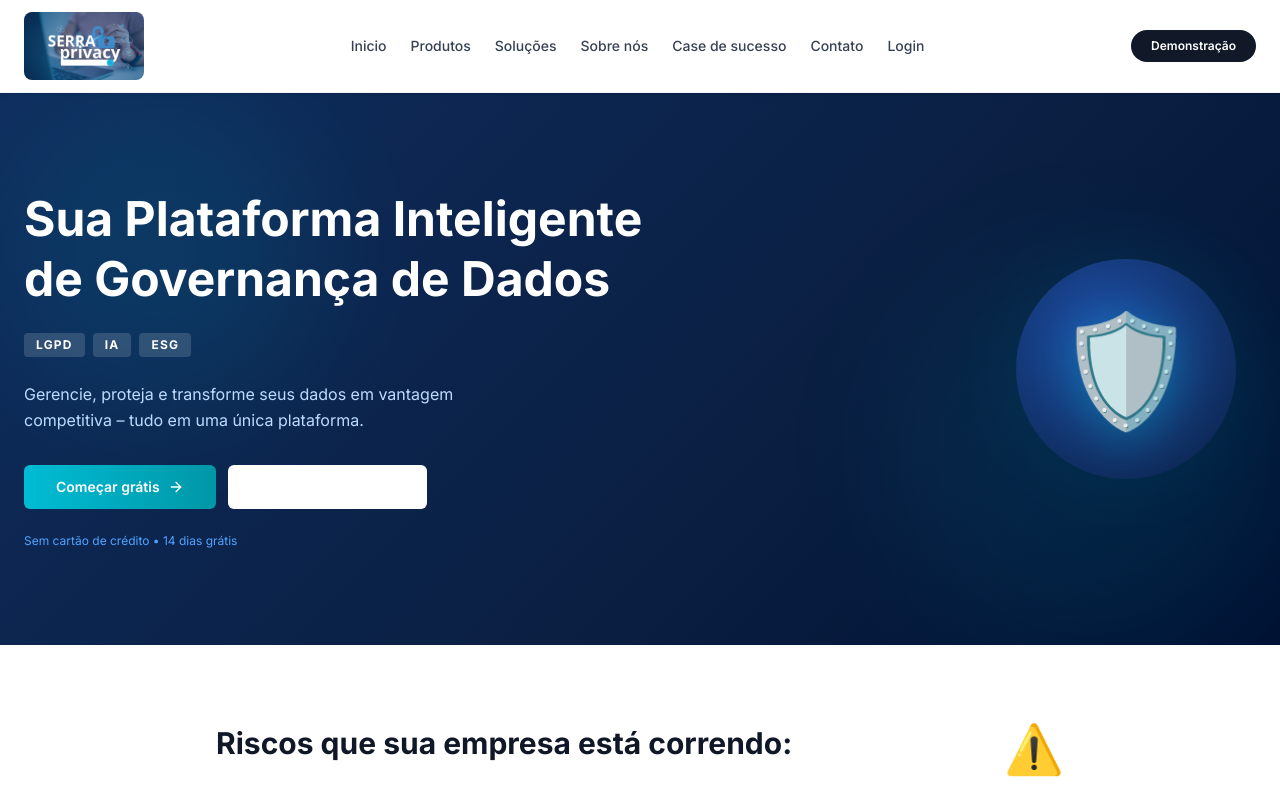
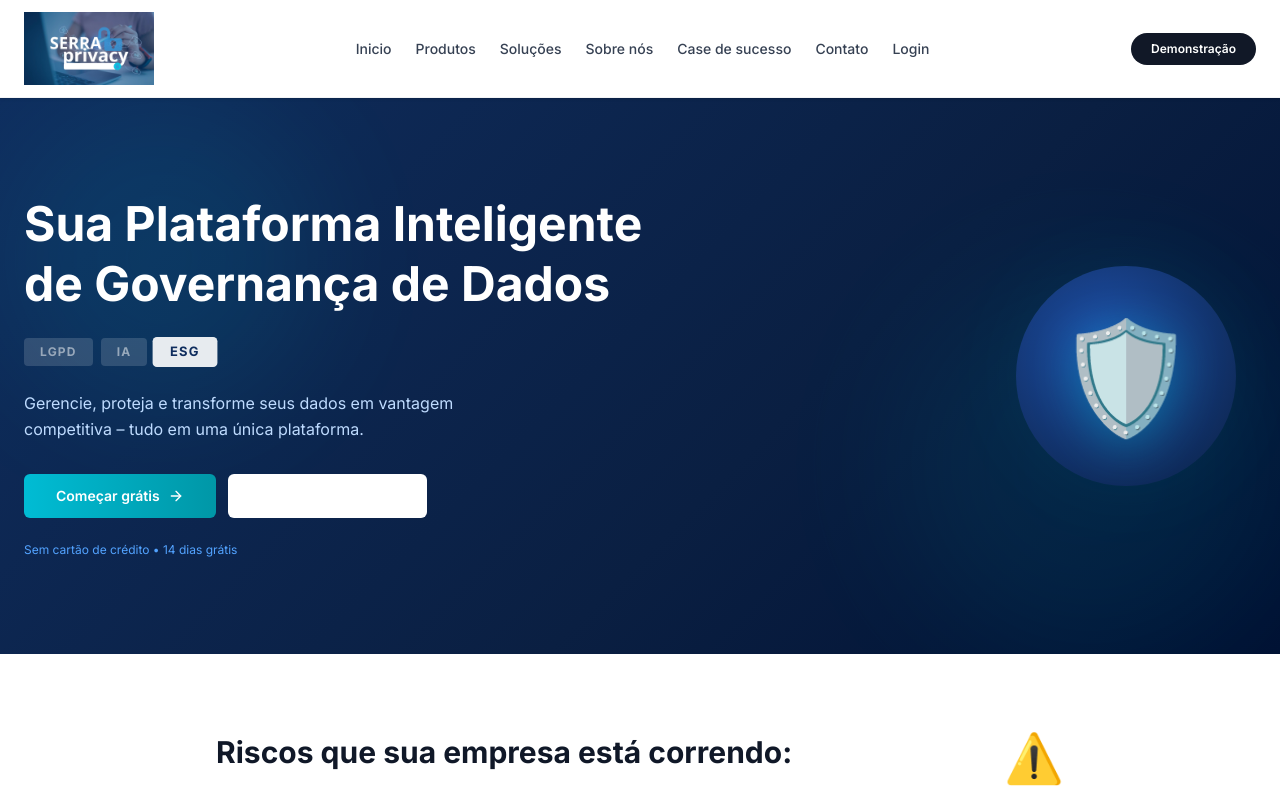
Before and after one commit to omatsudev/lgpd-platform, a Next.js app: page / in a window 1280 px wide. Shown: the top 800 px of the page. Built offline with nearby package versions, Linux system fonts and the light colour scheme.

Commit message:
feat: logo sem borda e badges LGPD/IA/ESG com animação cíclica

```diff
--- a/app/page.tsx
+++ b/app/page.tsx
@@ -3,6 +3,7 @@ import Image from 'next/image'
 import { Database, GraduationCap, AlertTriangle, Users, CheckCircle, ArrowRight, Building2, Shield, Lock, Megaphone, Scale, DollarSign, ChevronRight } from 'lucide-react'
 import { Button } from '@/components/ui/button'
 import { Card, CardContent } from '@/components/ui/card'
+import { AnimatedBadges } from '@/components/home/animated-badges'
 
 const features = [
   { icon: Database, title: 'Inventário de Dados', description: 'Mapeie todos os dados pessoais tratados com base legal e finalidade.', color: '#0f2d5e', bg: '#e8eef7' },
@@ -50,7 +51,7 @@ export default function HomePage() {
       <nav className="sticky top-0 z-50 bg-white border-b border-gray-100 shadow-sm">
         <div className="max-w-7xl mx-auto px-6 py-3 flex items-center justify-between gap-6">
           <Link href="/" className="flex-shrink-0">
-            <Image src="/logo.jpg" alt="Serra Privacy" width={120} height={42} className="object-contain rounded-lg" priority />
+            <Image src="/logo.jpg" alt="Serra Privacy" width={130} height={46} className="object-contain" priority />
           </Link>
 
           <div className="hidden lg:flex items-center gap-6 text-sm font-medium text-gray-700">
@@ -85,13 +86,7 @@ export default function HomePage() {
               Sua Plataforma Inteligente<br />de Governança de Dados
             </h1>
 
-            <div className="flex flex-wrap gap-2 justify-center lg:justify-start">
-              {['LGPD', 'IA', 'ESG'].map(tag => (
-                <span key={tag} className="px-3 py-1 rounded-sm text-xs font-bold tracking-widest text-white" style={{ background: 'rgba(255,255,255,0.15)' }}>
-                  {tag}
-                </span>
-              ))}
-            </div>
+            <AnimatedBadges />
 
             <p className="text-base text-blue-200 max-w-md leading-relaxed">
               Gerencie, proteja e transforme seus dados em vantagem competitiva – tudo em uma única plataforma.
--- /dev/null
+++ b/components/home/animated-badges.tsx
@@ -0,0 +1,34 @@
+'use client'
+
+import { useEffect, useState } from 'react'
+
+const BADGES = ['LGPD', 'IA', 'ESG']
+
+export function AnimatedBadges() {
+  const [active, setActive] = useState(0)
+
+  useEffect(() => {
+    const interval = setInterval(() => {
+      setActive(i => (i + 1) % BADGES.length)
+    }, 2000)
+    return () => clearInterval(interval)
+  }, [])
+
+  return (
+    <div className="flex flex-wrap gap-2 justify-center lg:justify-start">
+      {BADGES.map((tag, i) => (
+        <span
+          key={tag}
+          className="px-4 py-1.5 rounded-sm text-xs font-bold tracking-widest transition-all duration-500"
+          style={
+            i === active
+              ? { background: 'rgba(255,255,255,0.9)', color: '#0f2d5e', transform: 'scale(1.08)' }
+              : { background: 'rgba(255,255,255,0.15)', color: 'rgba(255,255,255,0.5)' }
+          }
+        >
+          {tag}
+        </span>
+      ))}
+    </div>
+  )
+}
```
